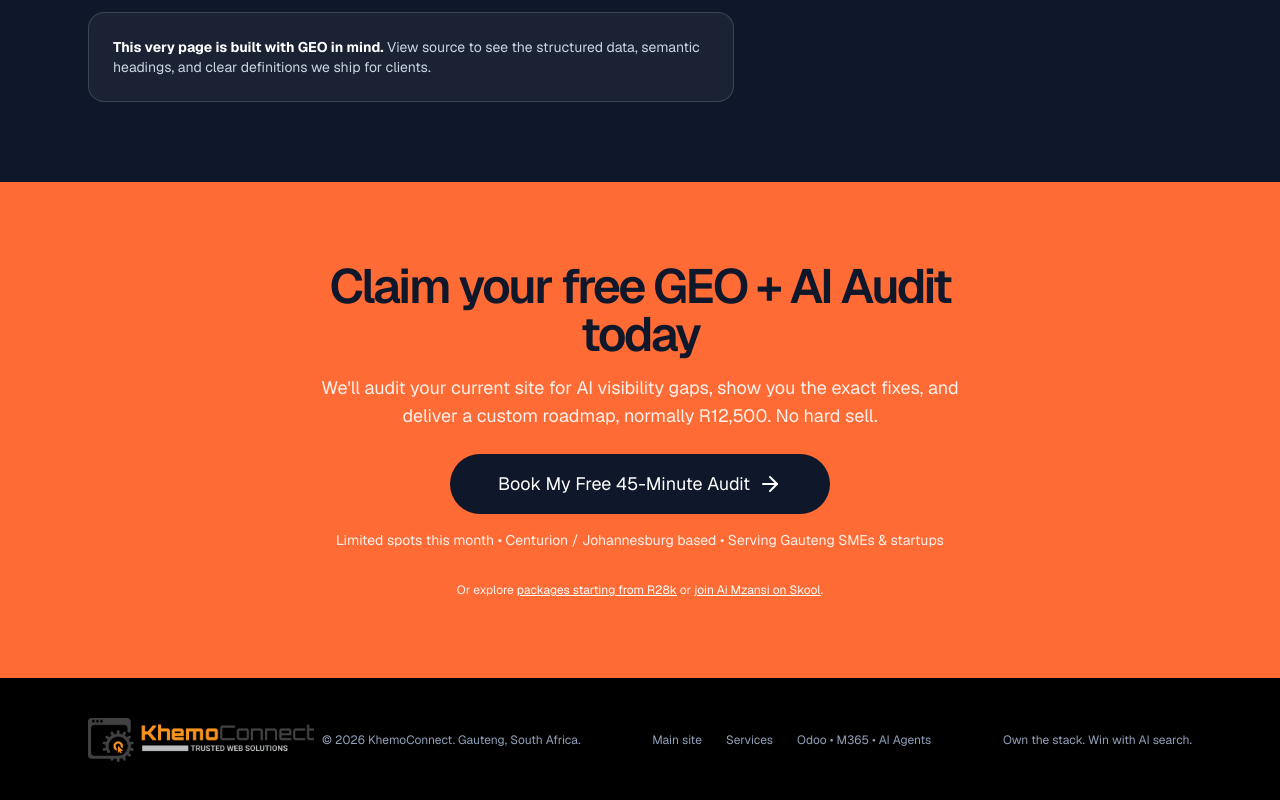
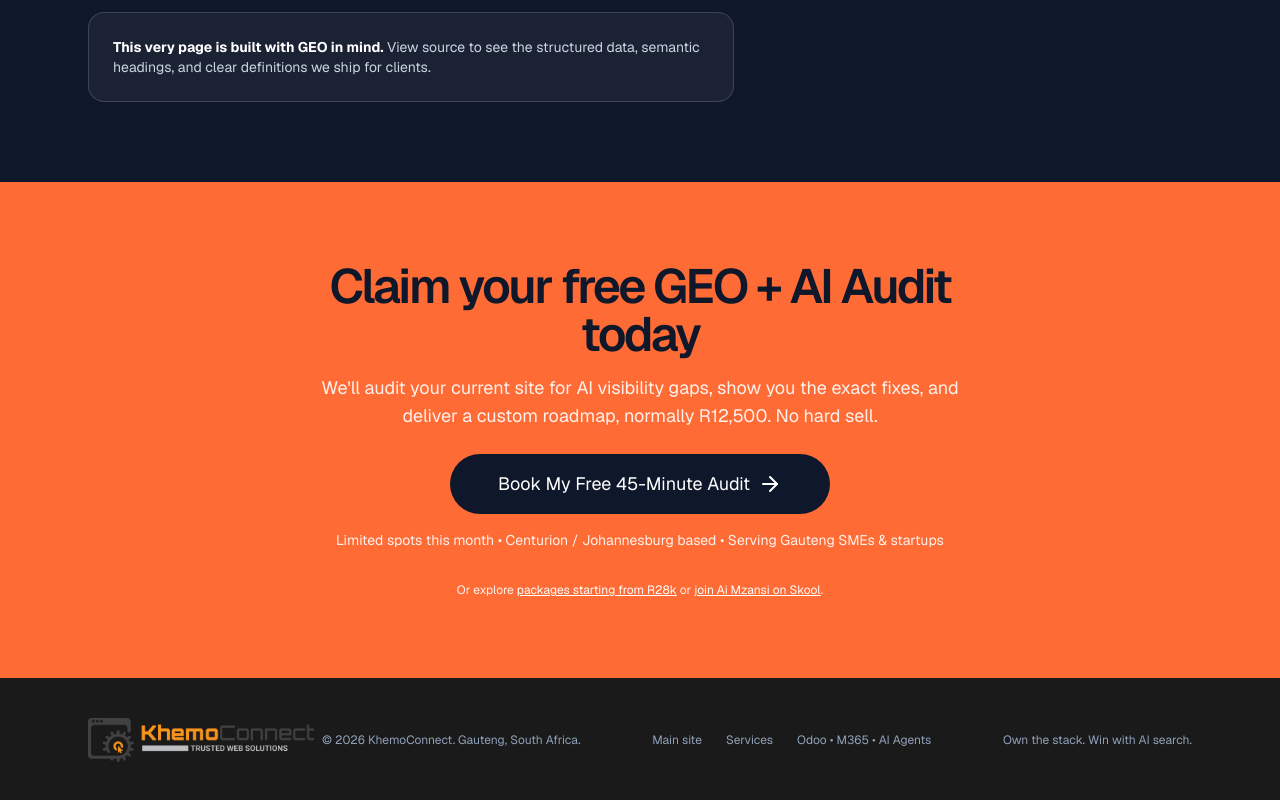
Before and after one commit to Qwezzy/khemoconnect, a Next.js app: page / in a window 1280 px wide. Shown: the part 5416-6216 px from the top of the page. Built offline with nearby package versions, Linux system fonts and the light colour scheme.

Commit message:
Use charcoal footer so the dark lockup stays visible.

```diff
--- a/app/page.tsx
+++ b/app/page.tsx
@@ -344,7 +344,7 @@ export default function KhemoConnect2026() {
       </section>
 
       {/* Footer */}
-      <footer className="bg-black mt-auto py-10 text-xs text-slate-400">
+      <footer className="mt-auto bg-[#1a1a1a] py-10 text-xs text-slate-400">
         <div className="kc-container flex flex-col md:flex-row justify-between gap-y-4 items-center">
           <div className="flex items-center gap-2">
             <img src="/logo-horizontal-dark.png" alt="KhemoConnect" className="h-10 w-auto md:h-11" />
```
